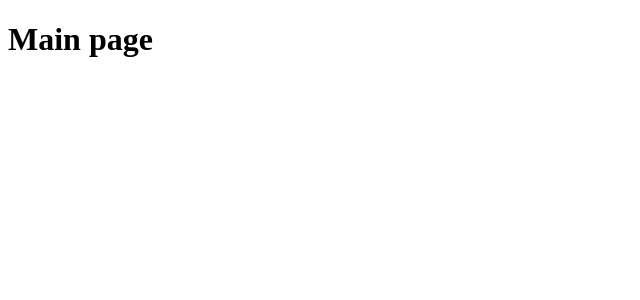
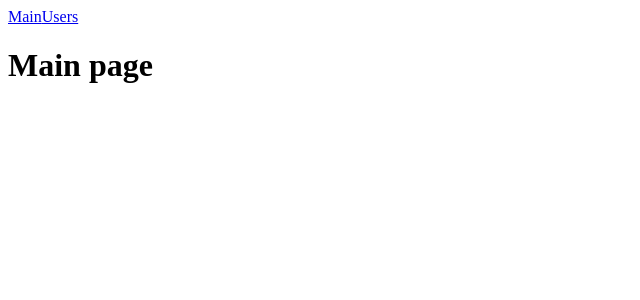
Before and after one commit to pauchai/next-course, a Next.js app: page / in a window 1280 px wide. Shown: the top 300 px of the page, without its empty margins (0-640 px from the left). Built offline with nearby package versions, Linux system fonts and the light colour scheme.

Commit message:
navigation1

```diff
--- a/pages/index.js
+++ b/pages/index.js
@@ -1,9 +1,15 @@
 const index = () => {
   return (
     <div>
+        <div>
+            <a href="/">Main</a>
+            <a href="/users">Users</a>
+        </div>
         <h1>Main page</h1>
     </div>
   )
 };
 
 export default index;
+
+<a href="">Main</a>
```
